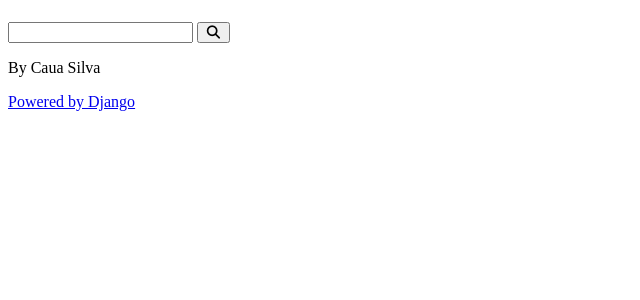
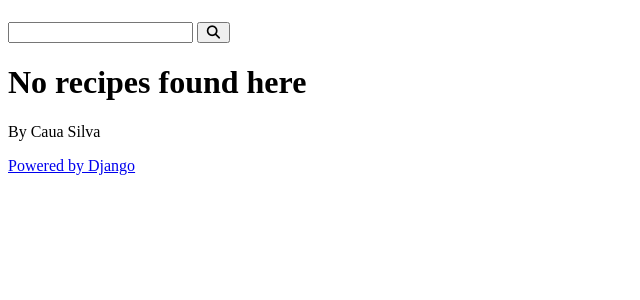
Before and after one commit to cadsaasd/curso-django-projeto01, a Django app: page / in a window 1280 px wide. Shown: the part 58-358 px from the top of the page, without its empty margins (0-640 px from the left). Run offline with Django 5.2, Linux system fonts and the light colour scheme; data comes from the database, SQL or seed files in the repository; both versions use the stored data as it was after the commit; some libraries are stand-ins or nearby versions.

Commit message:
fix(home): corrige a estrutura do template para exibição de receitas

```diff
--- a/recipes/templates/recipes/pages/home.html
+++ b/recipes/templates/recipes/pages/home.html
@@ -1,9 +1,13 @@
 {% extends "global/base.html" %}
 {% block title %}Home |{% endblock title %}
 {% block content %}
-    <div class="main-content main-content-list container">
-        {% for recipe in recipes%}
-            {% include "recipes/partials/recipe.html"%}
-        {% endfor %}
+<div class="main-content main-content-list container">
+{% for recipe in recipes%}
+    {% include "recipes/partials/recipe.html"%}
+{% empty %}
+    <div class="center">
+        <h1>No recipes found here</h1>
     </div>
+{% endfor %}
+</div>
 {% endblock content %}
```
Also changed, not shown: db.sqlite3.
